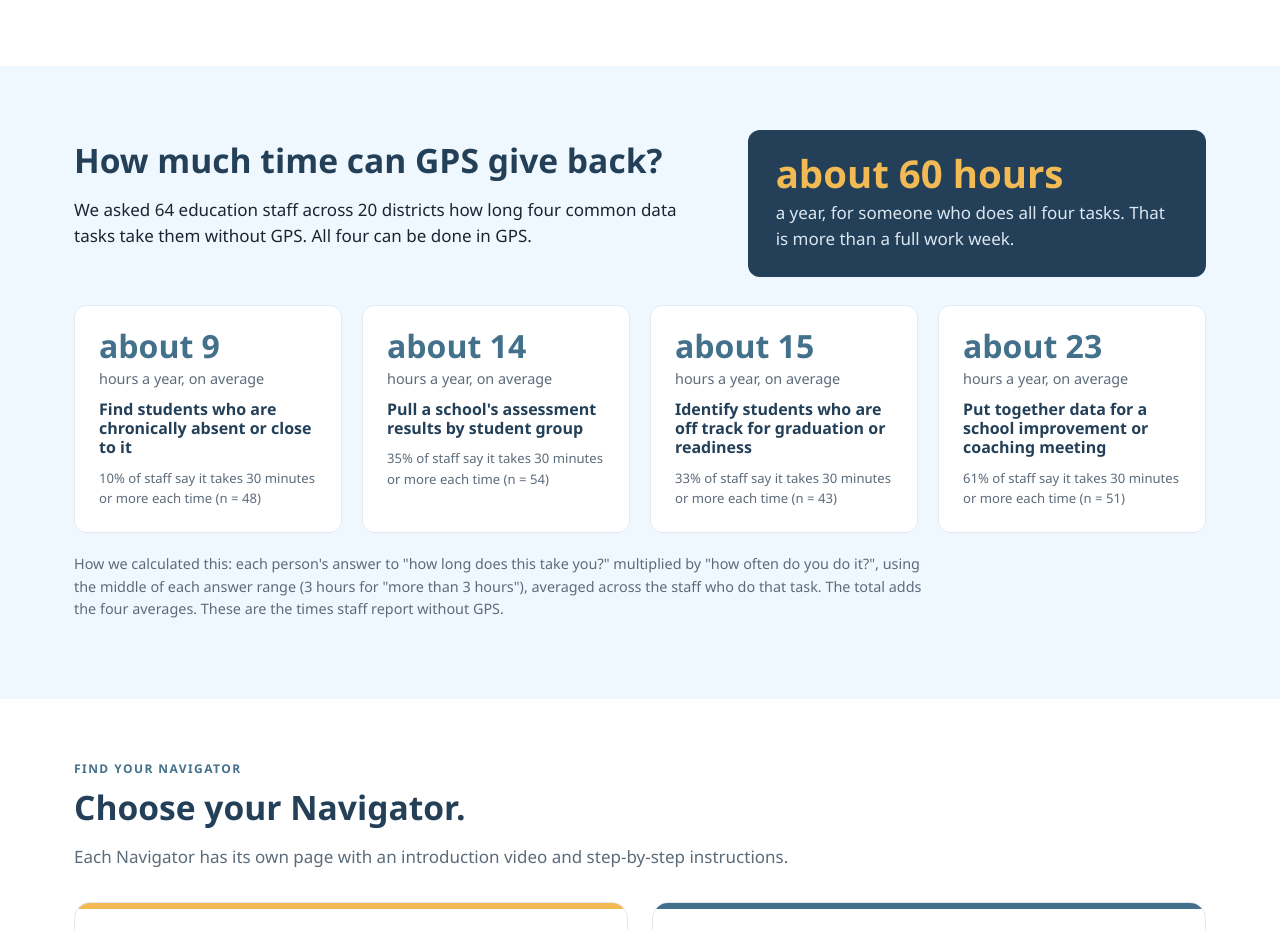
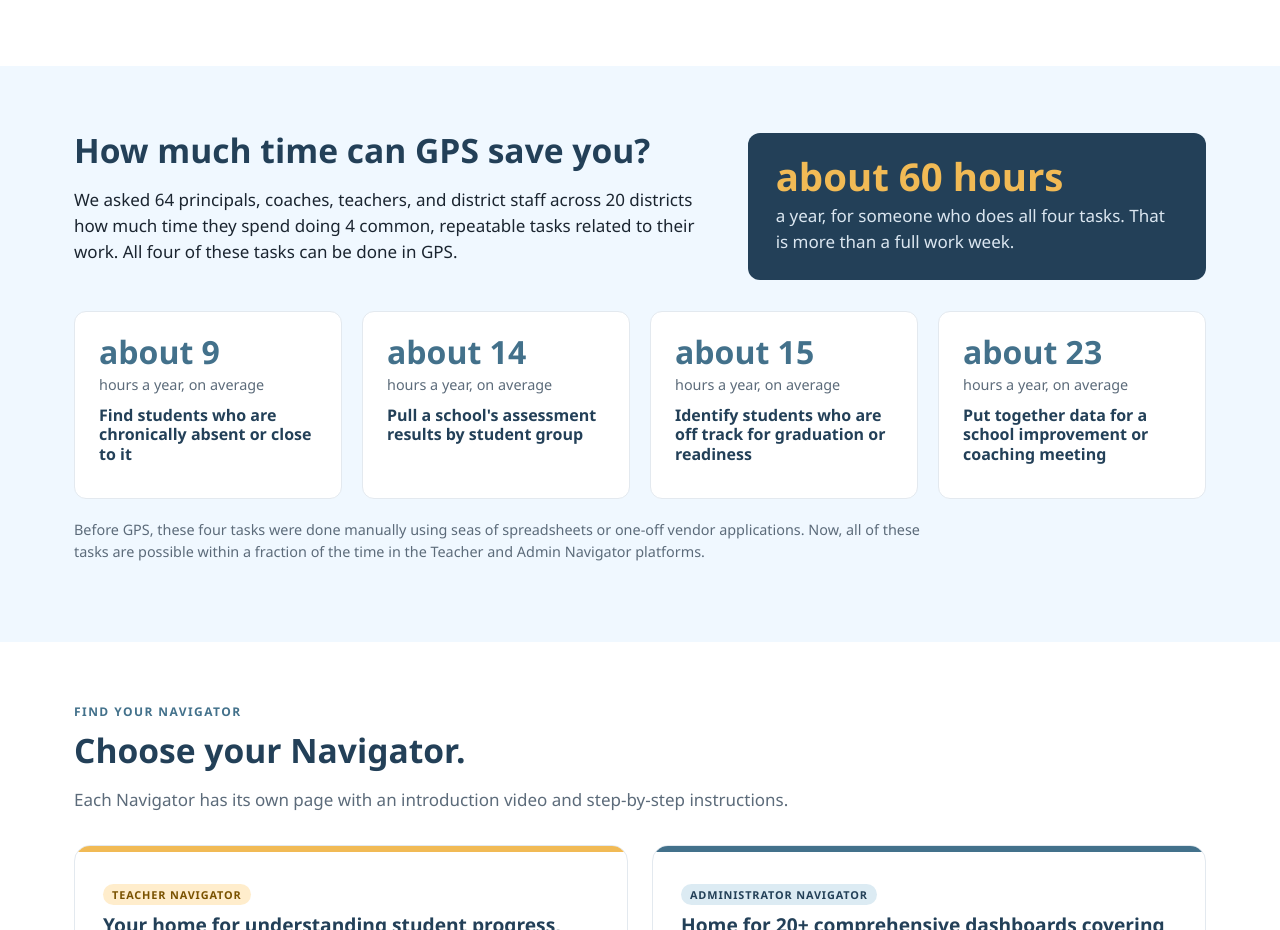
Before and after one commit to mbranch-scde/GPS-Site-Review-3, a plain HTML site: page index.html in a window 1280 px wide. Shown: the part 1400-2330 px from the top of the page. Drawn offline with Linux system fonts and the light colour scheme.

Commit message:
time savings

```diff
--- a/index.html
+++ b/index.html
@@ -55,11 +55,11 @@
 
 <section class="alt" id="time"><div class="wrap">
   <div class="time-head">
-    <div><h2>How much time can GPS give back?</h2><p>We asked 64 education staff across 20 districts how long four common data tasks take them without GPS. All four can be done in GPS.</p></div>
+    <div><h2>How much time can GPS save you?</h2><p>We asked 64 principals, coaches, teachers, and district staff across 20 districts how much time they spend doing 4 common, repeatable tasks related to their work. All four of these tasks can be done in GPS.</p></div>
     <div class="time-total"><div class="stat big">about 60 hours</div><p>a year, for someone who does all four tasks. That is more than a full work week.</p></div>
   </div>
-  <div class="grid g4"><div class="card statcard"><div class="stat">about 9</div><div class="stat-label">hours a year, on average</div><h3>Find students who are chronically absent or close to it</h3><p class="stat-n">10% of staff say it takes 30 minutes or more each time (n = 48)</p></div><div class="card statcard"><div class="stat">about 14</div><div class="stat-label">hours a year, on average</div><h3>Pull a school's assessment results by student group</h3><p class="stat-n">35% of staff say it takes 30 minutes or more each time (n = 54)</p></div><div class="card statcard"><div class="stat">about 15</div><div class="stat-label">hours a year, on average</div><h3>Identify students who are off track for graduation or readiness</h3><p class="stat-n">33% of staff say it takes 30 minutes or more each time (n = 43)</p></div><div class="card statcard"><div class="stat">about 23</div><div class="stat-label">hours a year, on average</div><h3>Put together data for a school improvement or coaching meeting</h3><p class="stat-n">61% of staff say it takes 30 minutes or more each time (n = 51)</p></div></div>
-  <p class="note">How we calculated this: each person's answer to "how long does this take you?" multiplied by "how often do you do it?", using the middle of each answer range (3 hours for "more than 3 hours"), averaged across the staff who do that task. The total adds the four averages. These are the times staff report without GPS.</p>
+  <div class="grid g4"><div class="card statcard"><div class="stat">about 9</div><div class="stat-label">hours a year, on average</div><h3>Find students who are chronically absent or close to it</h3></p></div><div class="card statcard"><div class="stat">about 14</div><div class="stat-label">hours a year, on average</div><h3>Pull a school's assessment results by student group</h3><p class="stat-n"</p></div><div class="card statcard"><div class="stat">about 15</div><div class="stat-label">hours a year, on average</div><h3>Identify students who are off track for graduation or readiness</h3><p class="stat-n"</p></div><div class="card statcard"><div class="stat">about 23</div><div class="stat-label">hours a year, on average</div><h3>Put together data for a school improvement or coaching meeting</h3><p class="stat-n"</p></div></div>
+  <p class="note">Before GPS, these four tasks were done manually using seas of spreadsheets or one-off vendor applications. Now, all of these tasks are possible within a fraction of the time in the Teacher and Admin Navigator platforms. </p>
 </div></section>
 
 <section id="navigators"><div class="wrap">
```
